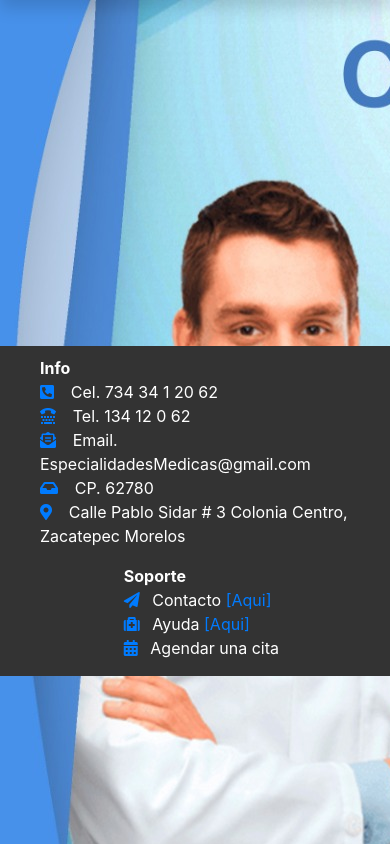
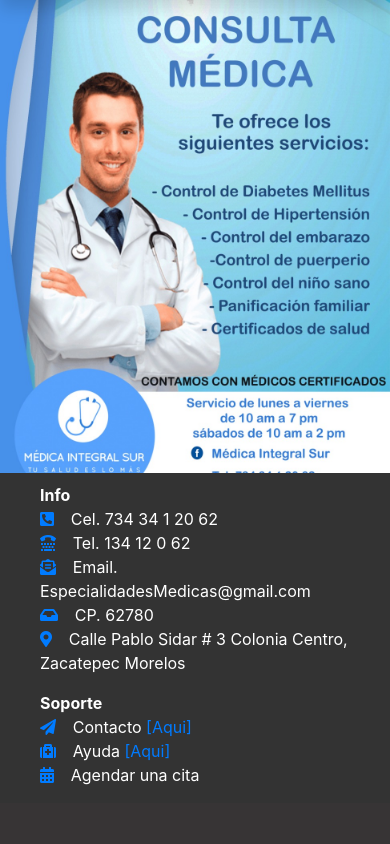
Before and after one commit to MFuentes1992/MedicaIntegralSur, a PHP site: page / in a window 390 px wide. Shown: the part 168-1012 px from the top of the page. After the commit the page ends 953 px from the top, so only its background shows below. Run offline with PHP 8.4, Linux system fonts and the light colour scheme.

Commit message:
Responsive applied to Body and Footer - Index

```diff
--- a/css/main.css
+++ b/css/main.css
@@ -190,3 +190,7 @@
   width: 100px;
   height: 100px;
 }
+
+.justify-left{
+  text-align: left;
+}
--- a/index.html
+++ b/index.html
@@ -105,13 +105,13 @@
               <div class="glide__track" data-glide-el="track">
                 <ul class="glide__slides">
                   <li class="glide__slide">
-                      <img src="img/banner/bannerResponsive/bannerR1.jpeg" alt="">
+                      <img src="img/banner/bannerResponsive/bannerR1.jpeg" width="100%" alt="">
                   </li>
                   <li class="glide__slide">
-                      <img src="img/banner/bannerResponsive/bannerR2.jpeg" alt="">
+                      <img src="img/banner/bannerResponsive/bannerR2.jpeg" width="100%" alt="">
                   </li>
                   <li class="glide__slide">
-                      <img src="img/banner/bannerResponsive/bannerR3.jpg" alt="">
+                      <img src="img/banner/bannerResponsive/bannerR3.jpg" width="100%" alt="">
                   </li>
                 </ul>
               </div>
@@ -129,15 +129,15 @@
                   <li class="nav-item"><i class="fas fa-map-marker-alt blue"></i><span class="white margin-sm-left">Calle Pablo Sidar # 3 Colonia Centro, Zacatepec Morelos</span></li>
                 </ul>
               </div>
-              <div class="col-md">
+              <div class="col-md" id="footerGap">
 
               </div>
-              <div class="col-sm justify-content-end">
+              <div class="col-sm justify-content-end" id="footerSupport">
                 <ul class="list">
-                  <li class="nav-item margin-md-left" ><span class="white" style="font-weight: bold;">Soporte</span></li>
-                  <li class="nav-item margin-md-left" ><i class="fas fa-paper-plane blue"></i><span class="white margin-sm-left">Contacto <a href="">[Aqui]</a></span></li>
-                  <li class="nav-item margin-md-left" ><i class="fas fa-medkit blue"></i><span class="white margin-sm-left">Ayuda <a href="">[Aqui]</a></span></li>
-                  <li class="nav-item margin-md-left" ><i class="fas fa-calendar-alt blue"></i><span class="white margin-sm-left">Agendar una cita</span></li>
+                  <li class="nav-item margin-md-left" id="li1"><span class="white" style="font-weight: bold;">Soporte</span></li>
+                  <li class="nav-item margin-md-left" id="li2"><i class="fas fa-paper-plane blue"></i><span class="white margin-sm-left">Contacto <a href="">[Aqui]</a></span></li>
+                  <li class="nav-item margin-md-left" id="li3"><i class="fas fa-medkit blue"></i><span class="white margin-sm-left">Ayuda <a href="">[Aqui]</a></span></li>
+                  <li class="nav-item margin-md-left" id="li4"><i class="fas fa-calendar-alt blue"></i><span class="white margin-sm-left">Agendar una cita</span></li>
                 </ul>
               </div>
 
@@ -164,7 +164,6 @@
           }
         }else{
           $("#medicaLogo").css('position', 'relative');
-          //$('#medicaLogo').css('width', `${logoOriginalWidth}px`);
           $('#medicaLogo').css('width', '50%');
           $("#medicaLogo").css('top', '8');
           $("#medicaLogo").css('left', '');
@@ -183,13 +182,16 @@
         let removeClass = (elementID, className) =>{
           $(`#${elementID}`).removeClass(className);
         }
+
         let addClass = (elementID, className) =>{
           $(`#${elementID}`).addClass(className);
         }
+
         let getViewportValues = ()=>{
           viewportWidth = $(window).width();
           viewportHeight = $(window).height();
         }
+
         let minResponsive = ()=>{
           $('.glideDefault').hide();
           $('.glideResponsive').show();
@@ -208,7 +210,9 @@
             $('.facebook').append("Facebook");
             appendCounter = 1;
           }
+          $('#footer').css('position', 'relative');
         }
+
         let maxResponsive = ()=>{
           $('.glideDefault').show();
           $('.glideResponsive').hide();
@@ -229,14 +233,41 @@
             $('.whatsapp').empty();
             appendCounter = 0;
           }
+          $('#footer').css('position', 'fixed');
         }
+
         let smartPhoneResponsive = ()=>{
           minResponsive();
           removeClass('medicaLogo', 'container');
           addClass('medicaLogo', 'responsiveContainer');
         }
+
         let responsiveEngine = () =>{
           getViewportValues();
+          if(viewportWidth <= 1024 && viewportWidth > 800){
+            removeClass('footerGap', 'col-md');
+            addClass('footerGap', 'col-sm-1');
+          }
+          if(viewportWidth < 800 && viewportWidth > 500){
+            $('#footerGap').remove();
+            removeClass('footerSupport', 'col-md');
+            addClass('footerSupport', 'col-md-4');
+          }
+          if(viewportWidth < 500){
+            $('#footerGap').remove();
+            $('#bodyIndex').css('height','63%');
+            removeClass('footerSupport', 'justify-content-end');
+            removeClass('li1', 'margin-md-left');
+            removeClass('li2', 'margin-md-left');
+            removeClass('li3', 'margin-md-left');
+            removeClass('li4', 'margin-md-left');
+          }
+          if(viewportWidth < 400){
+            $('#bodyIndex').css('height','56%');
+          }
+          if(viewportWidth < 300){
+            $('#bodyIndex').css('height','50%');
+          }
           if(viewportWidth <= 1000 && viewportWidth > 810){
             minResponsive();
           }else if(viewportWidth <= 810){
```
